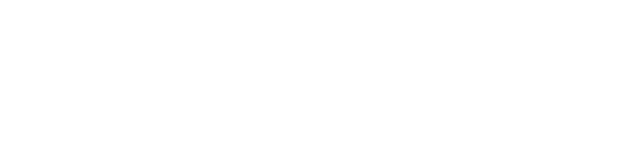
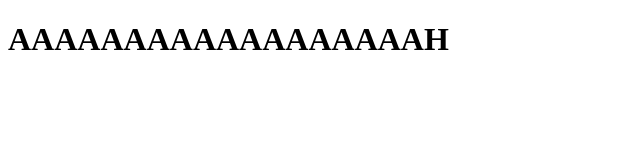
Before and after one commit to jesseleao/teste11, a plain HTML site: page index.html in a window 1280 px wide. Shown: the whole page, without its empty margins (0-640 px from the left). Drawn offline with Linux system fonts and the light colour scheme.

Commit message:
segundo commit aaaaaaaah

```diff
--- a/index.html
+++ b/index.html
@@ -3,9 +3,9 @@
 <head>
     <meta charset="UTF-8">
     <meta name="viewport" content="width=device-width, initial-scale=1.0">
-    <title>Document</title>
+    <title>Aaaaaaaaah</title>
 </head>
 <body>
-
+    <h1>AAAAAAAAAAAAAAAAAAH</h1>
 </body>
 </html>
```
